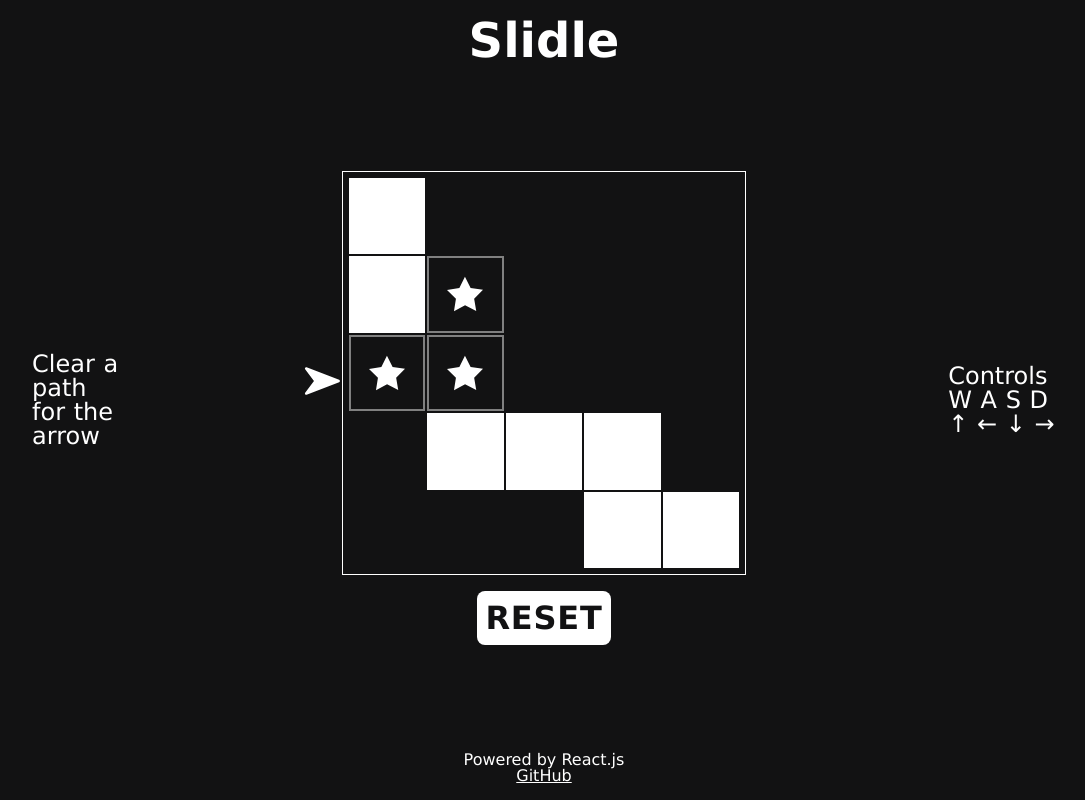
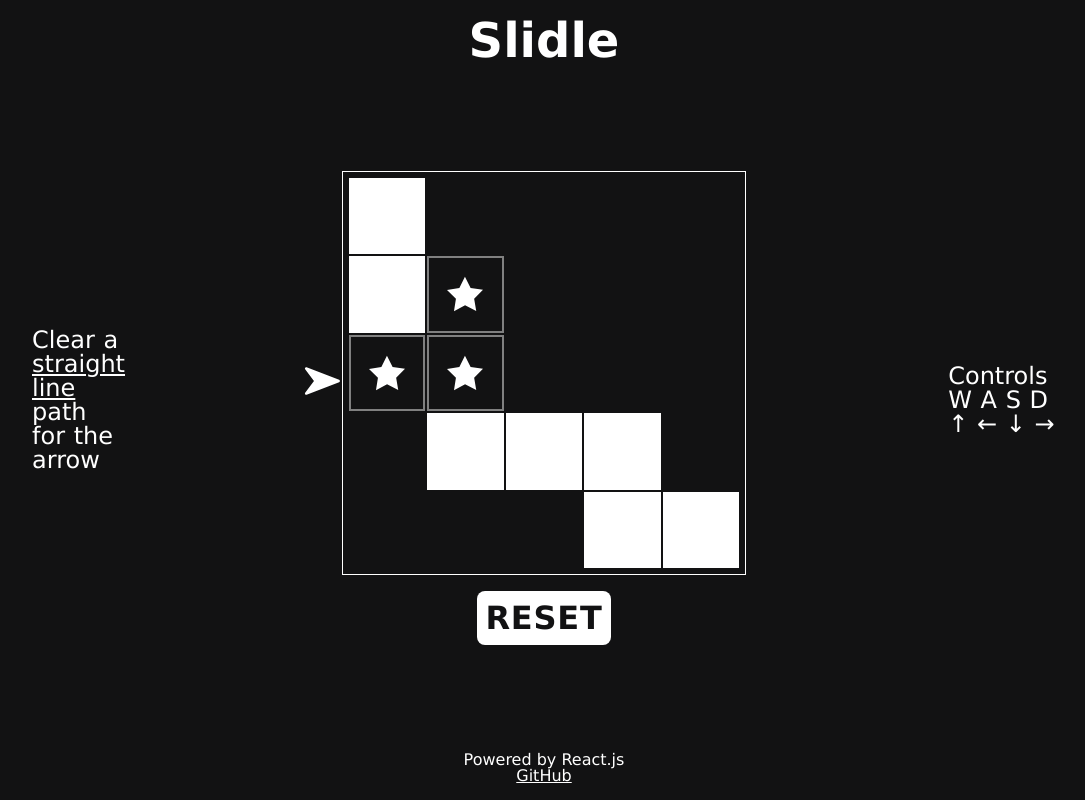
Before and after one commit to bwt2/slidle, a React (Vite) app: page / in a window 1280 px wide. Shown: the whole page, without its empty margins (96-1181 px from the left). Built offline with nearby package versions, Linux system fonts and the light colour scheme.

Commit message:
edited instruction text

```diff
--- a/src/components/App.jsx
+++ b/src/components/App.jsx
@@ -121,7 +121,7 @@
     <div className={styles.layout}>
 
       <div className={styles.infoLeft}>
-        Clear a path <br/>
+        Clear a <span style={{ textDecoration: 'underline' }}>straight line</span> path <br/>
         for the arrow
       </div>
 
@@ -147,7 +147,7 @@
 
         <div className={styles.infoBottom}>
           Swipe up / down / left / right <br/>
-          Clear a path <br/>
+          Clear a <span style={{ textDecoration: 'underline' }}>straight line</span> path <br/>
           for the arrow
         </div>
 
```
Also changed, not shown: 1 other file (tests, documents, lock files or other folders).
